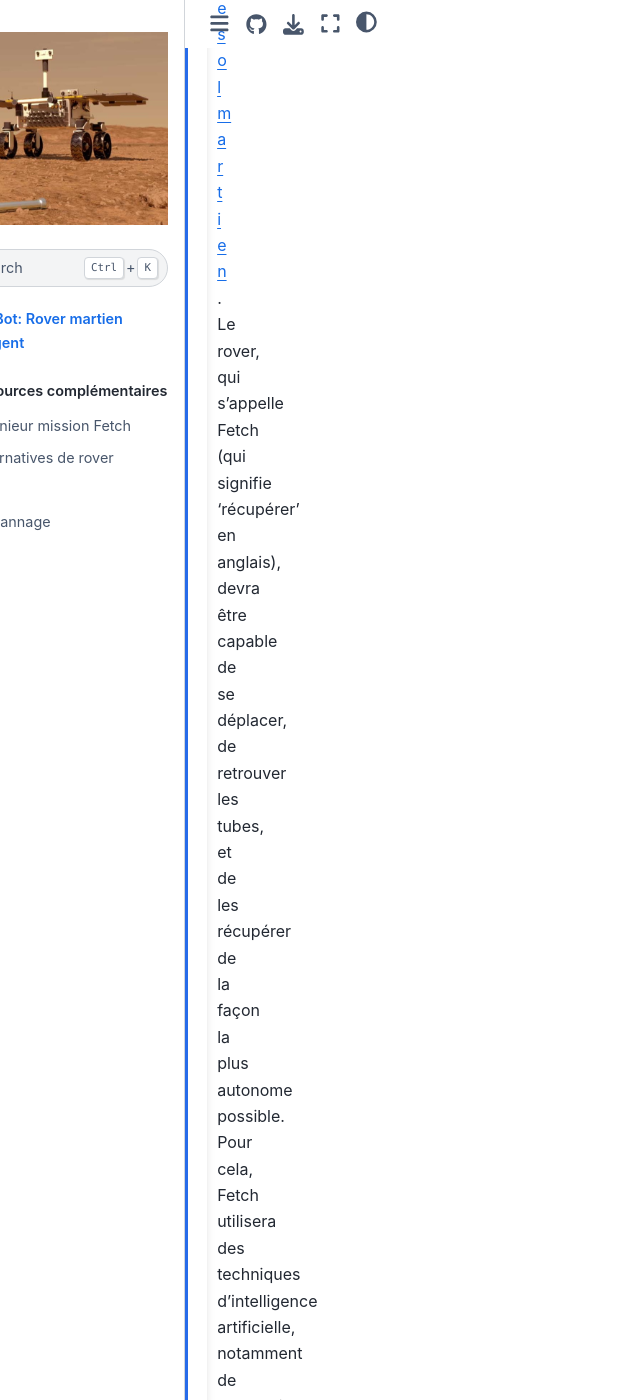
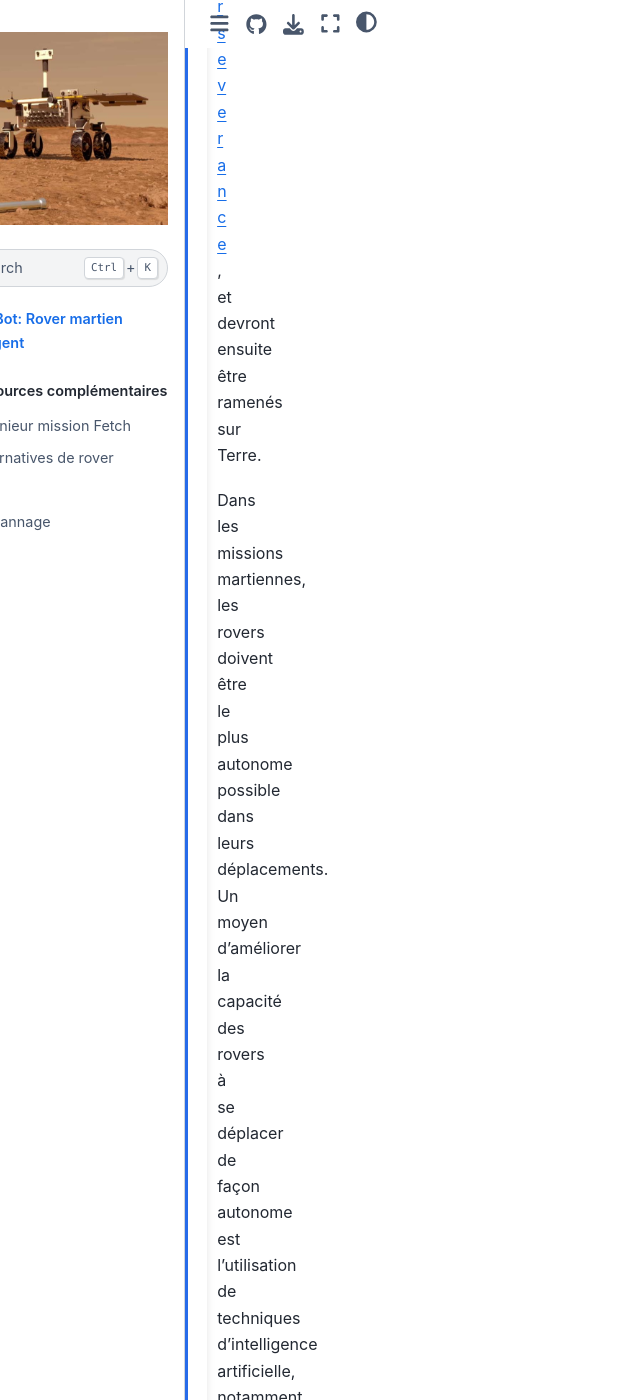
Before and after one commit to lascientotheque/fetchbot-fr, a Jupyter Book: the page built from Overview.md, in a window 1280 px wide and 1400 px high, scrolled down 5651 px. Shown: the whole window, without its empty margins (0-640 px from the left). Built offline with Jupyter Book 1.0.4 settings and Sphinx 7.4.7 and the Sphinx Book theme 1.1.4, drawn with Linux system fonts in a browser that asks for light colours; pages that are not in the unit, such as notebooks, are missing from menus; some of the changed text lies outside the part shown.

Commit message:
Mise à jour description

```diff
--- a/Overview.md
+++ b/Overview.md
@@ -1,9 +1,9 @@
 # FetchBot: Rover martien intelligent
 
-Construis un rover martien avec une carte Raspberry Pi et programme-le avec des techniques d'intelligence artificielle de reconnaissance d'images pour aller rechercher de précieux tubes sur Mars en 2026!
+Construis un rover martien avec une carte Raspberry Pi et programme-le avec des techniques d'intelligence artificielle de reconnaissance d'images pour aller rechercher de précieux tubes sur Mars!
 
 <div align="center">
-<h4>Le rover martien Fetch en 2026 à la recherche des tubes laissés sur mars en 2022 par le rover Perseverance - <a href="https://mars.nasa.gov/resources/24761/fetch-rover-approaching-sample-tubes-artists-concept/">Vue d'artiste</a>:</h4>
+<h4>Inspiration: Le rover martien Fetch à la recherche des tubes laissés sur mars en 2022 par le rover Perseverance - <a href="https://mars.nasa.gov/resources/24761/fetch-rover-approaching-sample-tubes-artists-concept/">Vue d'artiste</a>:</h4>
 </div>
 
 <img src="images/fetch-rover.jpg" alt="drawing" width="600"></img>
@@ -16,7 +16,9 @@
 
 ## Motivations des activités
 
-En 2026, l'Agence Spatiale Européenne (ESA) et la National Aeronautics and Space Administration (NASA) enverront [un rover sur Mars avec pour mission de récuperer des tubes contenant des échantillons de sol martien](https://fr.wikipedia.org/wiki/Mars_Sample_Return#Mission_Sample_Retrieval_Lander_(SRL)). Le rover, qui s'appelle Fetch (qui signifie 'récupérer' en anglais), devra être capable de se déplacer, de retrouver les tubes, et de les récupérer de la façon la plus autonome possible. Pour cela, Fetch utilisera des techniques d'intelligence artificielle, notamment de reconnaissance d'images pour trouver de façon autonome les tubes déposés sur le sol par le rover [Perseverance](https://fr.wikipedia.org/wiki/Exploration_de_Mars_par_Perseverance) en 2022.
+L'un des défis actuels dans l'exploration martienne est la mission de [retour d'échantillons de sol martien (Mars Sample Return - MSR)](https://fr.wikipedia.org/wiki/Mars_Sample_Return) réalisée conjointement par L'Agence Spatiale Européenne (ESA) et la National Aeronautics and Space Administration (NASA). Les échantillons sont extraits depuis 2021 par le rover [Perseverance](https://fr.wikipedia.org/wiki/Exploration_de_Mars_par_Perseverance), et devront ensuite être ramenés sur Terre.
+
+Dans les missions martiennes, les rovers doivent être le plus autonome possible dans leurs déplacements. Un moyen d'améliorer la capacité des rovers à se déplacer de façon autonome est l'utilisation de techniques d'intelligence artificielle, notamment la reconnaissance d'images pour s'orienter ou retrouver des objets.
 
 Les activités proposées ici visent à faire découvrir comment concevoir un système d'intelligence artificielle pour de la reconnaissance d'images, et comment permettre à un rover martien de l'utiliser.
 
```
Also changed, not shown: README.md (+2 -2 lines).
